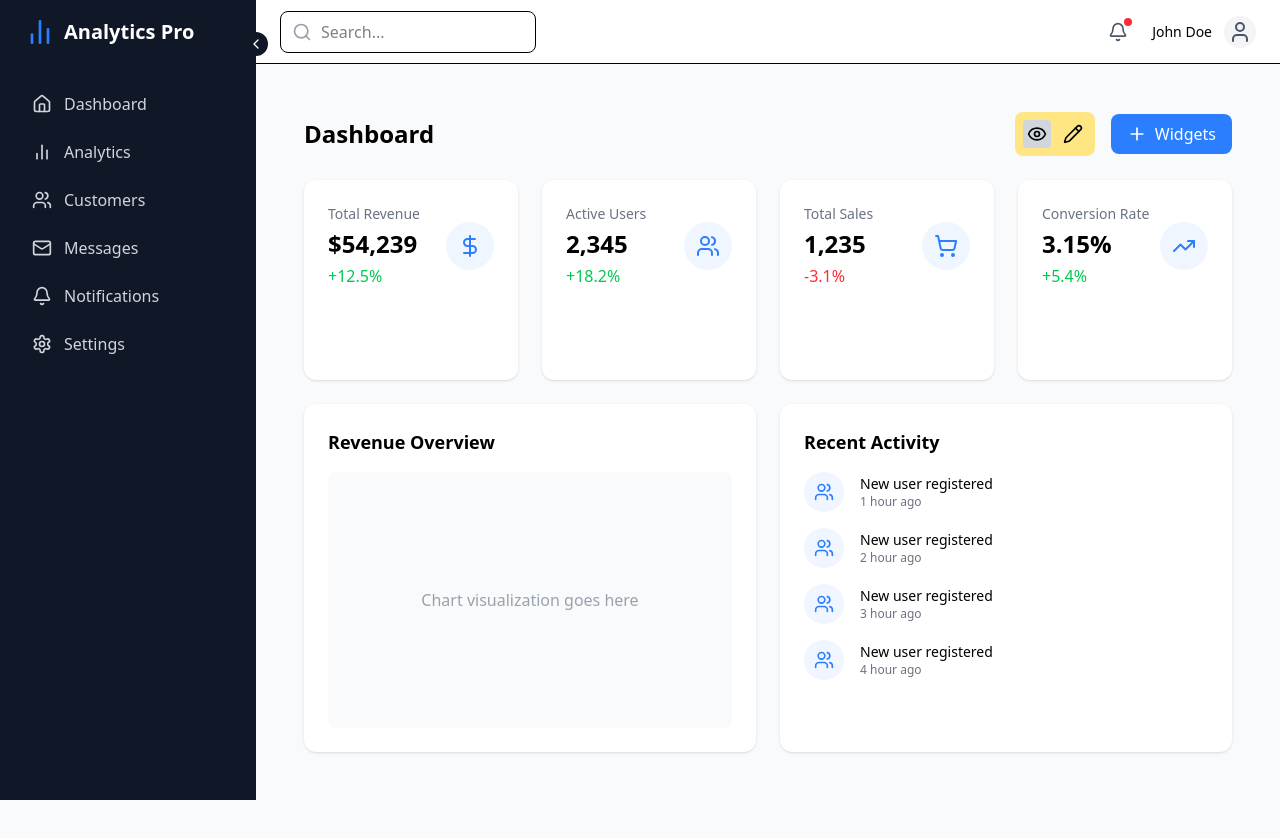
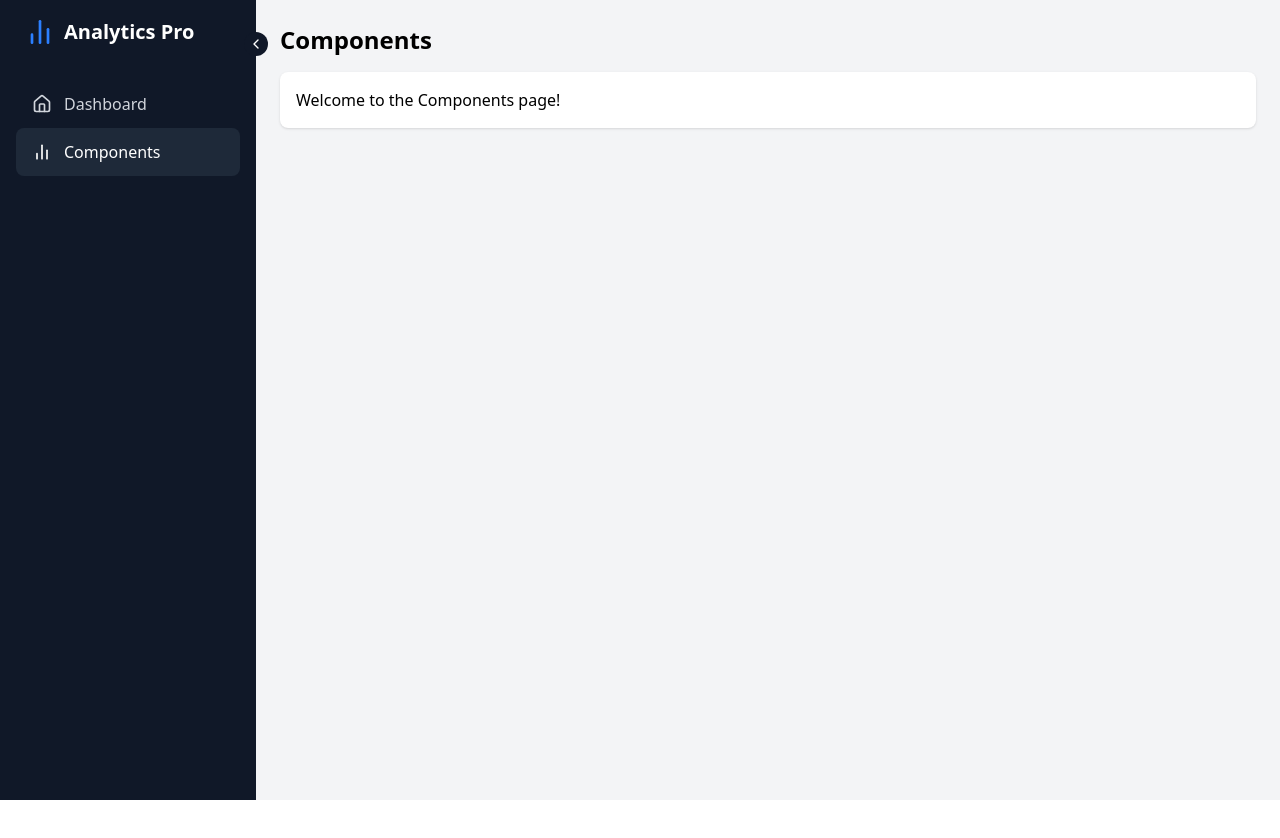
Before and after one commit to ayu0308/draggable-dashboard, a React (Vite) app: page /components in a window 1280 px wide. Shown: the top 838 px of the page. After the commit the page ends 800 px from the top, so only its background shows below. Built offline with nearby package versions, Linux system fonts and the light colour scheme.

Commit message:
addedd routing

```diff
--- a/package.json
+++ b/package.json
@@ -14,6 +14,7 @@
     "lucide-react": "^0.474.0",
     "react": "^19.0.0",
     "react-dom": "^19.0.0",
+    "react-router-dom": "^7.5.3",
     "tailwindcss": "^4.0.3"
   },
   "devDependencies": {
--- a/src/App.tsx
+++ b/src/App.tsx
@@ -1,5 +1,6 @@
+import { BrowserRouter as Router, Routes, Route } from 'react-router-dom';
 import Sidebar from './components/Sidebar';
-import Header from './components/Header';
+import Components from './pages/Components';
 import { useState } from 'react';
 import Dashboard from './components/Dashboard';
 
@@ -7,15 +8,17 @@ function App() {
   const [isSidebarOpen, setIsSidebarOpen] = useState(true);
 
   return (
-    <div className="min-h-screen bg-gray-50">
-      <Sidebar isOpen={isSidebarOpen} onToggle={() => setIsSidebarOpen(!isSidebarOpen)} />
-      <div className={`transition-all duration-300 ${isSidebarOpen ? 'ml-64' : 'ml-20'}`}>
-        <Header />
-        <main className="p-6">
-         <Dashboard/>
+    <Router>
+      <div className="flex h-screen bg-gray-100">
+        <Sidebar isOpen={isSidebarOpen} onToggle={() => setIsSidebarOpen(!isSidebarOpen)} />
+        <main className={`flex-1 transition-all duration-300 ${isSidebarOpen ? 'ml-64' : 'ml-20'}`}>
+          <Routes>
+            <Route path="/" element={<Dashboard />} />
+            <Route path="/components" element={<Components />} />
+          </Routes>
         </main>
       </div>
-    </div>
+    </Router>
   );
 }
 
--- a/src/components/Dashboard.tsx
+++ b/src/components/Dashboard.tsx
@@ -1,3 +1,5 @@
+/* eslint-disable @typescript-eslint/no-unused-vars */
+
 import React from 'react';
 import { Users, DollarSign, ShoppingCart, TrendingUp, Eye, Pencil, Plus, Settings, X,LucideIcon , GripVertical } from "lucide-react";
 import { useState, useRef } from "react";
@@ -157,20 +159,20 @@ function Dashboard() {
     const currentScale = cardScales[cardId]?.[dimension] || 1;
 
     return (
-      <div className="flex flex-col items-start gap-2 mb-4 w-full">
+      <div className="flex flex-row items-center justify-between gap-2 mb-4 w-full">
         <p className="text-sm font-medium text-gray-700 mb-1">{dimension === 'width' ? 'Width' : 'Height'}</p>
         <div className="flex border border-gray-300 rounded-full overflow-hidden bg-white">
           {Array.from({length: maxScale}, (_, i) => i + 1).map((scale, idx, arr) => (
             <button
               key={scale}
               onClick={() => handleScaleClick(dimension, scale)}
-              className={`px-4 py-1 text-base focus:outline-none transition-colors
+              className={`cursor-pointer px-2 py-1 text-base focus:outline-none transition-colors
                 ${currentScale === scale ? 'bg-blue-100 text-blue-700' : 'bg-white text-gray-800'}
                 ${idx === 0 ? 'rounded-l-full' : ''}
                 ${idx === arr.length - 1 ? 'rounded-r-full' : ''}
                 ${idx !== arr.length - 1 ? 'border-r border-gray-300' : ''}
               `}
-              style={{ minWidth: 40 }}
+              style={{ width: 20 }}
             >
               {scale}
             </button>
@@ -181,20 +183,17 @@ function Dashboard() {
   };
 
   const renderOverlay = (cardId: string, title: string) => (
-    <div className="absolute inset-0 bg-white bg-opacity-95 flex flex-col items-start p-6 rounded-lg shadow-lg z-10 overflow-y-auto">
+    <div className="absolute inset-0 bg-white bg-opacity-95 flex flex-col items-center justify-between p-6 rounded-lg shadow-lg z-10 overflow-y-auto">
       <div className="absolute top-4 right-4">
         <button onClick={closeOverlay} className="p-1 hover:bg-gray-100 rounded-full">
           <X className="h-5 w-5 text-gray-600" />
         </button>
       </div>
-      <div className="w-full pr-4 space-y-6">
-        <h3 className="text-lg font-semibold text-gray-800">{title} Settings</h3>
-        <div className="space-y-6">
+      <div className=" space-y-6">
           {renderScaleButtons('width', cardId)}
           {renderScaleButtons('height', cardId)}
         </div>
       </div>
-    </div>
   );
 
   const handleDragStart = (e: React.DragEvent<HTMLDivElement>, id: string) => {
@@ -295,13 +294,13 @@ function Dashboard() {
         <div className="flex items-center gap-4">
           <div className="flex items-center gap-2 bg-amber-200 p-2 rounded-lg">
             <button
-              className={`p-1 rounded ${!isEditMode ? "bg-gray-300" : ""}`}
+              className={`cursor-pointer p-1 rounded ${!isEditMode ? "bg-gray-300" : ""}`}
               onClick={() => setIsEditMode(false)}
             >
               <Eye className="h-5 w-5" />
             </button>
             <button
-              className={`p-1 rounded ${isEditMode ? "bg-gray-300" : ""}`}
+              className={`cursor-pointer p-1 rounded ${isEditMode ? "bg-gray-300" : ""}`}
               onClick={toggleEditMode}
             >
               <Pencil className="h-5 w-5" />
--- a/src/components/Sidebar.tsx
+++ b/src/components/Sidebar.tsx
@@ -1,5 +1,7 @@
+/* eslint-disable @typescript-eslint/no-unused-vars */
 
 import { Home, Users, Settings, BarChart2, Mail, Bell, ChevronLeft } from 'lucide-react';
+import { Link, useLocation } from 'react-router-dom';
 
 interface SidebarProps {
   isOpen: boolean;
@@ -7,13 +9,10 @@ interface SidebarProps {
 }
 
 const Sidebar = ({ isOpen, onToggle }: SidebarProps) => {
+  const location = useLocation();
   const menuItems = [
-    { icon: Home, label: 'Dashboard' },
-    { icon: BarChart2, label: 'Analytics' },
-    { icon: Users, label: 'Customers' },
-    { icon: Mail, label: 'Messages' },
-    { icon: Bell, label: 'Notifications' },
-    { icon: Settings, label: 'Settings' },
+    { icon: Home, label: 'Dashboard', path: '/' },
+    { icon: BarChart2, label: 'Components', path: '/components' },
   ];
 
   return (
@@ -28,16 +27,17 @@ const Sidebar = ({ isOpen, onToggle }: SidebarProps) => {
       </div>
       <nav>
         {menuItems.map((item) => (
-          <button
+          <Link
             key={item.label}
+            to={item.path}
             className={`flex items-center gap-3 text-gray-300 hover:text-white hover:bg-gray-800 rounded-lg w-full transition-colors ${
               isOpen ? 'px-4 py-3' : 'p-3 justify-center'
-            }`}
+            } ${location.pathname === item.path ? 'bg-gray-800 text-white' : ''}`}
             title={!isOpen ? item.label : undefined}
           >
             <item.icon className="h-5 w-5 shrink-0" />
             {isOpen && <span>{item.label}</span>}
-          </button>
+          </Link>
         ))}
       </nav>
       <button
--- /dev/null
+++ b/src/pages/Components.tsx
@@ -0,0 +1,14 @@
+import React from 'react';
+
+const Components = () => {
+  return (
+    <div className="p-6">
+      <h1 className="text-2xl font-bold mb-4">Components</h1>
+      <div className="bg-white rounded-lg shadow p-4">
+        <p>Welcome to the Components page!</p>
+      </div>
+    </div>
+  );
+};
+
+export default Components;
```
Also changed, not shown: 1 other file (tests, documents, lock files or other folders).
